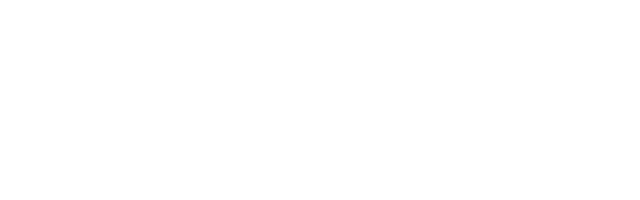
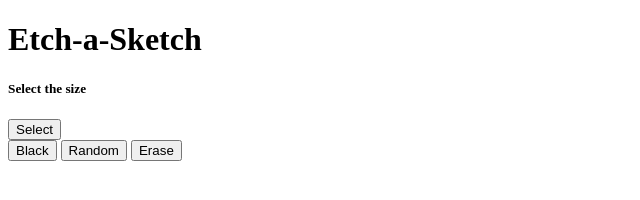
Before and after one commit to SherbulMohammed/etch-a-sketch, a plain HTML site: page index.html in a window 1280 px wide. Shown: the whole page, without its empty margins (0-640 px from the left). Drawn offline with Linux system fonts and the light colour scheme.

Commit message:
Created buttons: Black, Random and Erase.

```diff
--- a/index.html
+++ b/index.html
@@ -7,7 +7,19 @@
     <link rel="stylesheet" href="styles.css">
 </head>
 <body>
-    <div class="container" id="sketch-area"></div>
+    <h1>Etch-a-Sketch</h1>
+    <div class="header">
+        <h5>Select the size</h5>
+        <button id="pop-up">Select</button>
+    </div>
+    <div class="container"></div>
+    <div class="footer">
+        <button>Black</button>
+        <button>Random</button>
+        <button>Erase</button>
+    </div>
+
+
     <script src="script.js"></script>
 </body>
 </html>
```
